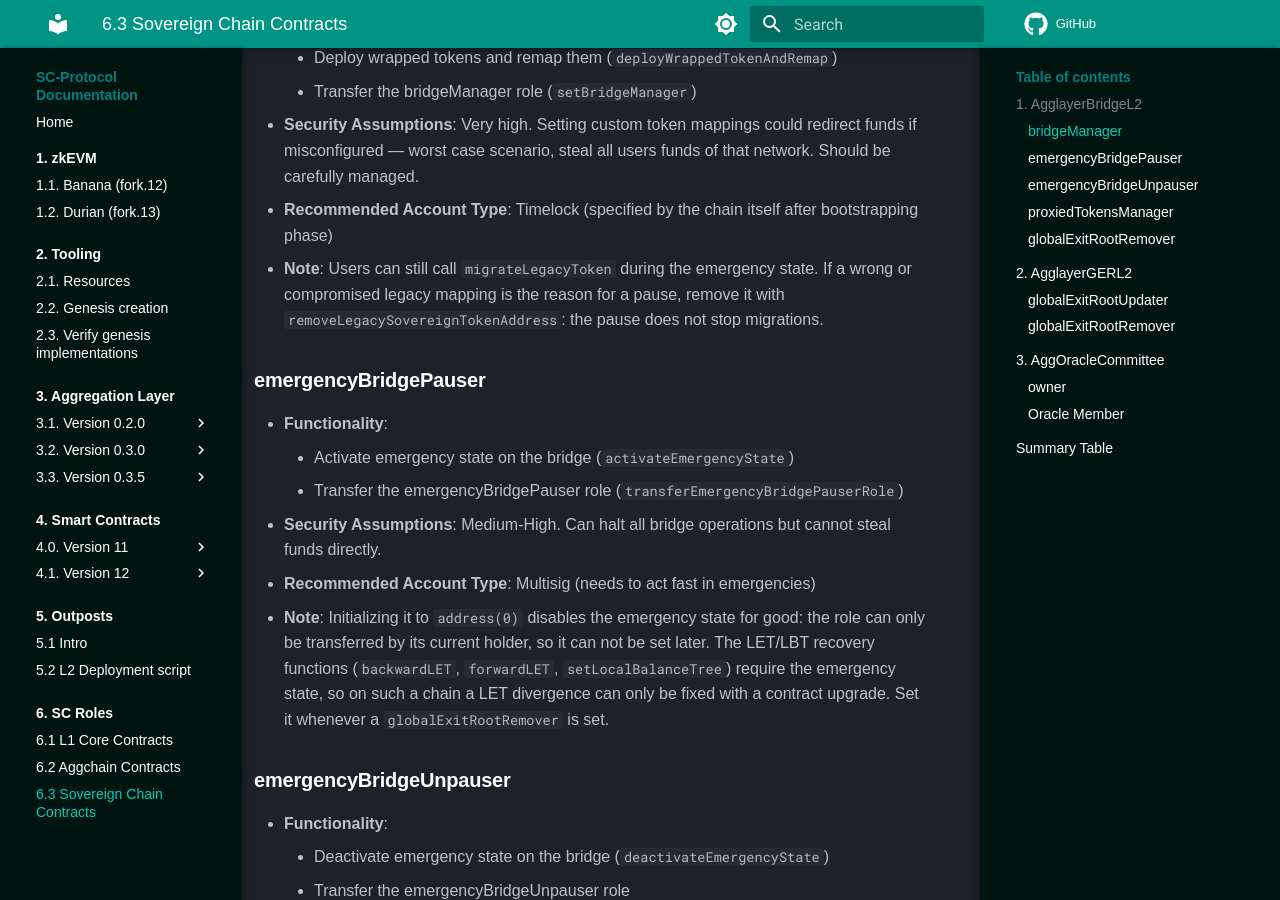
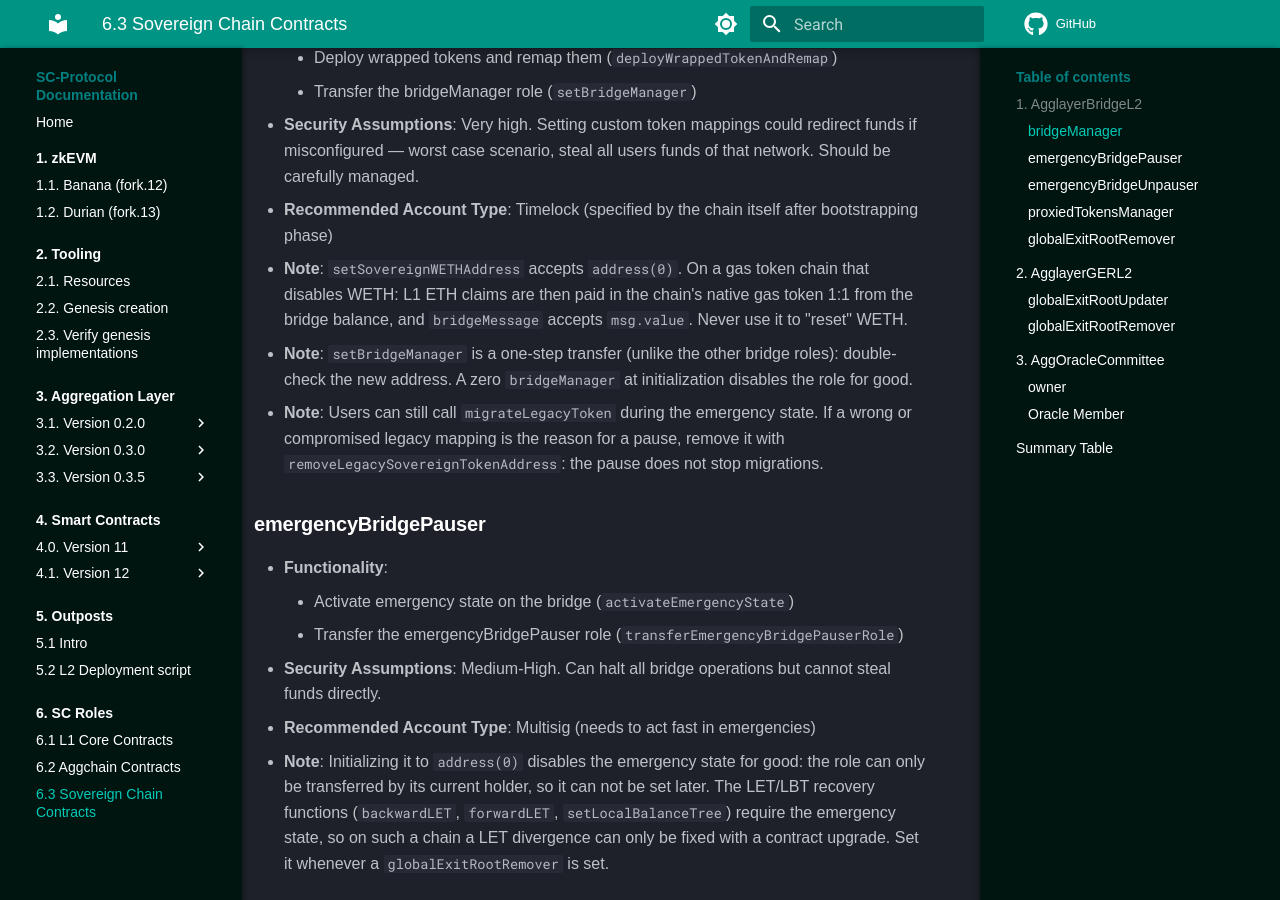
Before and after one commit to agglayer/protocol-team-docs, an MkDocs documentation site: the page built from docs/sovereign-contracts-roles/sovereign-contracts.md, in a window 1280 px wide and 900 px high, scrolled down 973 px. Built offline with MkDocs 1.6.1 and Material for MkDocs 9.7.7, drawn with Linux system fonts in a browser that asks for light colours; comment, search, counter and statistics services are not loaded.

Commit message:
docs(sovereign roles): bridgeManager WETH zero address and one-step transfer notes
Co-Authored-By: Claude Opus 5.5 <noreply@anthropic.com>

```diff
--- a/docs/sovereign-contracts-roles/sovereign-contracts.md
+++ b/docs/sovereign-contracts-roles/sovereign-contracts.md
@@ -29,6 +29,8 @@ Inherits from `AgglayerBridge`. Defines custom address-based roles with two-step
     - Transfer the bridgeManager role (`setBridgeManager`)
 - **Security Assumptions**: Very high. Setting custom token mappings could redirect funds if misconfigured — worst case scenario, steal all users funds of that network. Should be carefully managed.
 - **Recommended Account Type**: Timelock (specified by the chain itself after bootstrapping phase)
+- **Note**: `setSovereignWETHAddress` accepts `address(0)`. On a gas token chain that disables WETH: L1 ETH claims are then paid in the chain's native gas token 1:1 from the bridge balance, and `bridgeMessage` accepts `msg.value`. Never use it to "reset" WETH.
+- **Note**: `setBridgeManager` is a one-step transfer (unlike the other bridge roles): double-check the new address. A zero `bridgeManager` at initialization disables the role for good.
 - **Note**: Users can still call `migrateLegacyToken` during the emergency state. If a wrong or compromised legacy mapping is the reason for a pause, remove it with `removeLegacySovereignTokenAddress`: the pause does not stop migrations.
 
 ### emergencyBridgePauser
```
